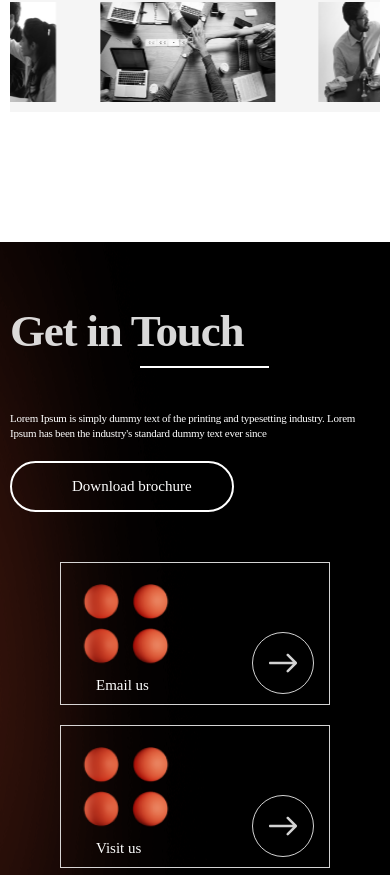
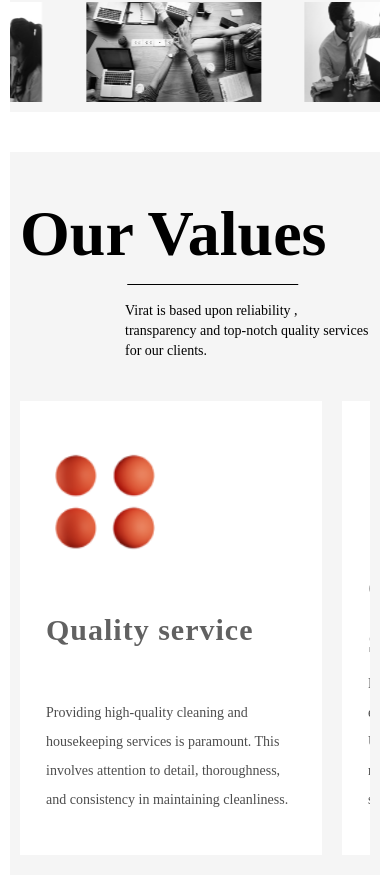
Before and after one commit to HaraayDesignStudio/Virat-Website-Frontend, a React (Create React App) app: page /about in a window 390 px wide. Shown: the part 1729-2604 px from the top of the page. Built offline with nearby package versions, Linux system fonts and the light colour scheme; some icons are missing; the HTML template or start-up script is replaced by a standard one; a web font is replaced by a local one.

Commit message:
Created teh aboutus page

```diff
--- a/src/components/compenents.css
+++ b/src/components/compenents.css
@@ -35,7 +35,7 @@
     57.833px -57.833px 57.833px 0px rgba(194, 194, 194, 0.14) inset;
   backdrop-filter: blur(56.676666259765625px);
 }
-.navbar-menu div{
+.navbar-menu div {
   display: flex;
   gap: 10px;
 }
@@ -45,10 +45,10 @@
   opacity: 1;
   transition: opacity 0.3s ease; /* Add a smooth transition for opacity */
 }
-.logo{
+.logo {
   width: 142.222px;
-height: 80px;
-flex-shrink: 0;
+  height: 80px;
+  flex-shrink: 0;
 }
 .navbar-menu p.hidden {
   opacity: 0;
@@ -240,7 +240,6 @@ flex-shrink: 0;
     transform: translateX(calc(-250px * 7));
   }
 }
-
 
 /* ---- Testimonial ---- */
 
@@ -516,7 +515,7 @@ flex-shrink: 0;
   }
 }
 @media (max-width: 500px) {
-  .drawer-content a{
+  .drawer-content a {
     gap: 20px;
     font-size: 25px;
   }
@@ -568,3 +567,47 @@ flex-shrink: 0;
     height: 68px;
   }
 }
+
+.vlaues-card-container {
+  max-width: 384px;
+  padding: 40px;
+  display: flex;
+  flex-direction: column;
+  gap: 25px;
+  border: 0.5px solid rgba(255, 255, 255, 0.60);
+background: #FFF;
+justify-content: space-between;
+}
+.vlaues-card-container img {
+  width: 118px;
+  height: 118px;
+}
+.values-card-name {
+  color: rgba(0, 0, 0, 0.62);
+  font-size: 48px;
+  font-style: normal;
+  line-height: 55px; /* 114.583% */
+  letter-spacing: 1px;
+  font-weight: bold;
+}
+.values-card-disc {
+  color: rgba(0, 0, 0, 0.7);
+  font-family: virat;
+  font-size: 18px;
+  font-style: normal;
+  font-weight: 400;
+  line-height: 28.8px; /* 160% */
+}
+@media (max-width: 900px){
+  .values-card-name{
+    width: 250px;
+    font-size: 30px;
+  }
+  .vlaues-card-container{
+    padding: 40px 25px;
+    gap: 0;
+  }
+  .values-card-disc{
+    font-size: 14px;
+  }
+}
--- /dev/null
+++ b/src/components/valuesCard.jsx
@@ -0,0 +1,13 @@
+import React from 'react'
+
+const ValuesCard = ({image, name, disc}) => {
+  return (
+    <div className='vlaues-card-container'>
+        <img src={image} alt="valuesimage" />
+        <p className='values-card-name'>{name}</p>
+        <p className='values-card-disc'>{disc}</p>
+    </div>
+  )
+}
+
+export default ValuesCard
--- a/src/pages/aboutus.jsx
+++ b/src/pages/aboutus.jsx
@@ -1,11 +1,14 @@
-import React from "react";
+import React, { useRef } from "react";
 import img1 from "../assets/Rectangle 162.png";
 import movimg1 from "../assets/about/14_HVAC-MEP_143280593 1.png";
 import movimg2 from "../assets/about/picxy_DD228481 2.png";
 import movimg3 from "../assets/about/team-1 1.png";
 import HorizantalScroll from "../components/horizantalscoll";
+import ValuesCard from "../components/valuesCard";
+import cardImage from "../assets/SVG.png";
 
 const Aboutus = () => {
+  const containerRef = useRef(null);
   return (
     <div className="about-wrapper">
       <div className="about-container">
@@ -96,7 +99,126 @@ const Aboutus = () => {
           </div>
         </div>
         <div className="stroy-scroller-mobile">
-      <HorizantalScroll />
+          <HorizantalScroll />
+        </div>
+      </div>
+      <div className="about-values-container">
+        <div className="about-values-header">
+          <p className="about-values-hading">Our Values</p>
+          <p className="about-values-disc">
+            Virat is based upon reliability , transparency and top-notch quality
+            services for our clients.
+          </p>
+        </div>
+        <div className="cards-value-container">
+          <div className="values-card-one">
+            <ValuesCard
+              image={cardImage}
+              name={"Quality service"}
+              disc={
+                "Providing high-quality cleaning and housekeeping services is paramount. This involves attention to detail, thoroughness, and consistency in maintaining cleanliness."
+              }
+            />
+            <ValuesCard
+              image={cardImage}
+              name={"Customer Satisfaction"}
+              disc={
+                "Placing a strong emphasis on meeting and exceeding customer expectations. Understanding and fulfilling the unique needs of each client, ensuring their satisfaction with the services provided."
+              }
+            />
+          </div>
+          <div className="values-card-one values-card-two">
+            <ValuesCard
+              image={cardImage}
+              name={"Professionalism"}
+              disc={
+                "Upholding professional standards in all aspects of the business, including staff conduct, communication, punctuality, and reliability."
+              }
+            />
+            <ValuesCard
+              image={cardImage}
+              name={"Continuous Improvement"}
+              disc={
+                "Striving for ongoing improvement by seeking feedback from clients, evaluating processes, and implementing innovative approaches to enhance service quality."
+              }
+            />
+          </div>
+          <div className="values-card-one values-card-two">
+            <ValuesCard
+              image={cardImage}
+              name={"Reliability & Consistency"}
+              disc={
+                "Being dependable and consistent in delivering services as promised, maintaining a reliable schedule, and ensuring consistent quality standards."
+              }
+            />
+            <ValuesCard
+              image={cardImage}
+              name={"Training & Development"}
+              disc={
+                "Investing in staff training to ensure they are equipped with the necessary skills, knowledge, and techniques to perform their duties effectively and efficiently."
+              }
+            />
+            <ValuesCard
+              image={cardImage}
+              name={"Health & Safety"}
+              disc={
+                "Prioritizing the health and safety of both clients and employees by adhering to safety protocols, using appropriate equipment, and following industry best practices."
+              }
+            />
+          </div>
+        </div>
+        <div className="card-values-scroll-container">
+        <div className="card-values-container-mobile" ref={containerRef}>
+        <ValuesCard
+              image={cardImage}
+              name={"Quality service"}
+              disc={
+                "Providing high-quality cleaning and housekeeping services is paramount. This involves attention to detail, thoroughness, and consistency in maintaining cleanliness."
+              }
+            />
+            <ValuesCard
+              image={cardImage}
+              name={"Customer Satisfaction"}
+              disc={
+                "Placing a strong emphasis on meeting and exceeding customer expectations. Understanding and fulfilling the unique needs of each client, ensuring their satisfaction with the services provided."
+              }
+            />
+             <ValuesCard
+              image={cardImage}
+              name={"Professionalism"}
+              disc={
+                "Upholding professional standards in all aspects of the business, including staff conduct, communication, punctuality, and reliability."
+              }
+            />
+            <ValuesCard
+              image={cardImage}
+              name={"Continuous Improvement"}
+              disc={
+                "Striving for ongoing improvement by seeking feedback from clients, evaluating processes, and implementing innovative approaches to enhance service quality."
+              }
+            />
+            <ValuesCard
+              image={cardImage}
+              name={"Reliability & Consistency"}
+              disc={
+                "Being dependable and consistent in delivering services as promised, maintaining a reliable schedule, and ensuring consistent quality standards."
+              }
+            />
+            <ValuesCard
+              image={cardImage}
+              name={"Training & Development"}
+              disc={
+                "Investing in staff training to ensure they are equipped with the necessary skills, knowledge, and techniques to perform their duties effectively and efficiently."
+              }
+            />
+            <ValuesCard
+              image={cardImage}
+              name={"Health & Safety"}
+              disc={
+                "Prioritizing the health and safety of both clients and employees by adhering to safety protocols, using appropriate equipment, and following industry best practices."
+              }
+            />
+        </div>
         </div>
       </div>
     </div>
--- a/src/pages/pages.css
+++ b/src/pages/pages.css
@@ -601,7 +601,63 @@
   width: 50%;
   height: auto;
 }
-.stroy-scroller-mobile{
+.stroy-scroller-mobile {
+  display: none;
+}
+
+.about-values-container {
+  width: 100%;
+  background: #f5f5f5;
+  padding: 60px;
+  display: flex;
+  flex-direction: column;
+  gap: 40px;
+}
+.about-values-header {
+  display: flex;
+  flex-direction: column;
+  gap: 50px;
+}
+.about-values-hading {
+  color: #000;
+  font-size: 92px;
+  font-style: normal;
+  font-weight: 700;
+  line-height: 84px;
+  position: relative;
+}
+.about-values-hading::after {
+  content: "";
+  position: absolute;
+  bottom: -40%;
+  left: 65%;
+  transform: translateX(-50%);
+  width: 30%;
+  background: black;
+  height: 1px;
+}
+.about-values-disc{
+  width: 50%;
+  align-self: flex-end;
+  color: #000;
+font-size: 24px;
+font-style: normal;
+line-height: 30px; /* 125% */
+}
+.values-card-one{
+  display: flex;
+  gap: 30px;
+}
+.values-card-two{
+  padding-right: 9.5%;
+  justify-content: flex-end;
+}
+.cards-value-container{
+  display: flex;
+flex-direction: column;
+gap: 40px;
+}
+.card-values-scroll-container{
   display: none;
 }
 @media (max-width: 1000px) {
@@ -689,11 +745,68 @@
     display: none;
   }
 }
+@media (max-width: 900px) {
+  .cards-value-container{
+    display: none;
+  }
+
+  .card-values-scroll-container {
+    display: flex;
+    overflow-x: auto;
+    max-width: 100%;
+  }
+
+  .card-values-container-mobile {
+    display: flex;
+    gap: 20px;
+  }
+
+  .scroll-buttons {
+    display: flex;
+    align-items: center;
+    margin-top: 10px;
+  }
+
+  .scroll-buttons button {
+    background: none;
+    border: none;
+    cursor: pointer;
+    font-size: 24px;
+    margin: 0 10px;
+  }
+
+}
+
 @media (max-width: 500px) {
   .about-wrapper {
     padding: 130px 10px;
   }
-  .stroy-scroller-mobile{
+  .stroy-scroller-mobile {
     display: flex;
   }
+  .about-values-container{
+    padding: 40px 10px;
+  }
+  .about-values-header{
+    gap: 25px;
+  }
+  .about-values-hading{
+    font-size: 64px;
+  }
+  .about-values-hading::after {
+    content: "";
+    position: absolute;
+    bottom: -10%;
+    left: 55%;
+    transform: translateX(-50%);
+    width: 49%;
+    background: black;
+    height: 1px;
 }
+  .about-values-disc{
+    width: 70%;
+font-size: 14px;
+line-height: 20px; /* 142.857% */
+  }
+
+}
```
